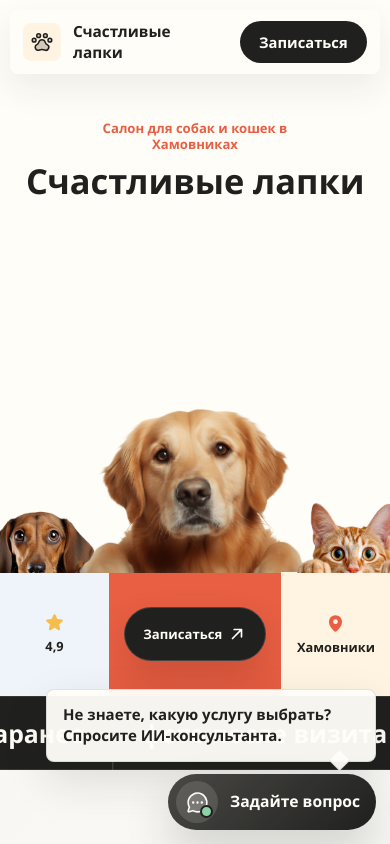
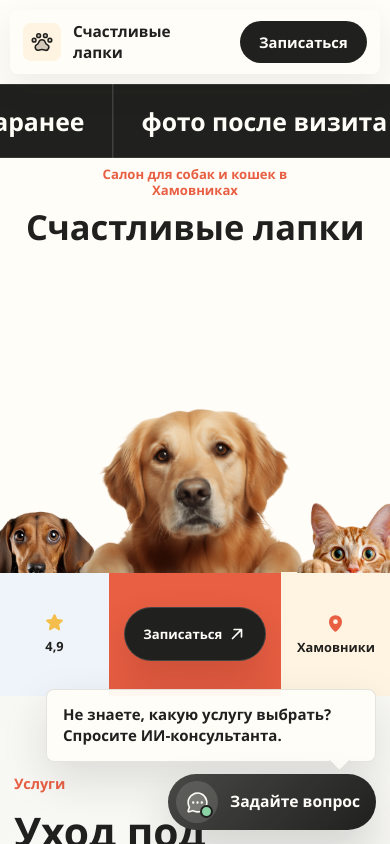
Before and after one commit to shitovlev123/happy-paws-grooming, a React (Vite) app: page / in a window 390 px wide. Shown: the top 844 px of the page. Built offline with nearby package versions, Linux system fonts and the light colour scheme.

Commit message:
Move hero marquee below navbar

```diff
--- a/src/components/Hero.tsx
+++ b/src/components/Hero.tsx
@@ -1,7 +1,12 @@
 import { ArrowUpRight, MapPin, Star } from '@phosphor-icons/react'
+import { Marquee } from './Marquee'
 
 export const Hero = () => (
   <section className="hero" aria-labelledby="hero-title">
+    <div className="hero-marquee-wrap">
+      <Marquee />
+    </div>
+
     <div className="hero-inner">
       <div className="hero-copy">
         <p className="hero-note">Салон для собак и кошек в Хамовниках</p>
--- a/src/index.css
+++ b/src/index.css
@@ -254,7 +254,7 @@ video {
   z-index: 3;
   width: min(1200px, calc(100% - 32px));
   margin: 0 auto;
-  padding: clamp(148px, 16vh, 172px) 0 320px;
+  padding: clamp(220px, 22vh, 248px) 0 320px;
   pointer-events: none;
 }
 
@@ -500,6 +500,12 @@ video {
   background: var(--ink);
   color: #fffdf8;
   box-shadow: inset 0 1px rgba(255, 255, 255, 0.1), inset 0 -1px rgba(255, 255, 255, 0.1);
+}
+
+.hero-marquee-wrap {
+  position: absolute;
+  inset: 112px 0 auto;
+  z-index: 4;
 }
 
 .marquee-track {
@@ -1937,7 +1943,7 @@ textarea:focus {
   }
 
   .hero-inner {
-    padding-top: 148px;
+    padding-top: 224px;
   }
 
   .hero-copy h1 {
@@ -1965,13 +1971,13 @@ textarea:focus {
 
 @media (min-width: 1081px) and (min-height: 821px) and (max-width: 1700px) {
   .hero-inner {
-    padding-top: clamp(210px, 23vh, 236px);
+    padding-top: clamp(248px, 27vh, 282px);
   }
 }
 
 @media (min-width: 1081px) and (max-height: 680px) {
   .hero-inner {
-    padding-top: 100px;
+    padding-top: 168px;
   }
 
   .hero-copy h1 {
@@ -2008,7 +2014,7 @@ textarea:focus {
 
 @media (min-width: 1081px) and (max-height: 520px) {
   .hero-inner {
-    padding-top: 94px;
+    padding-top: 132px;
   }
 
   .hero-note {
@@ -2069,7 +2075,7 @@ textarea:focus {
   }
 
   .hero-inner {
-    padding: 148px 0 300px;
+    padding: 220px 0 300px;
   }
 
   .hero-copy h1 {
@@ -2166,7 +2172,11 @@ textarea:focus {
 
   .hero-inner {
     width: calc(100% - 24px);
-    padding: 124px 0 286px;
+    padding: 170px 0 286px;
+  }
+
+  .hero-marquee-wrap {
+    inset: 88px 0 auto;
   }
 
   .hero-copy h1 {
--- a/src/pages/LandingPage.tsx
+++ b/src/pages/LandingPage.tsx
@@ -5,7 +5,6 @@ import { Footer } from '../components/Footer'
 import { Groomers } from '../components/Groomers'
 import { Header } from '../components/Header'
 import { Hero } from '../components/Hero'
-import { Marquee } from '../components/Marquee'
 import { Reviews } from '../components/Reviews'
 import { Services } from '../components/Services'
 
@@ -37,7 +36,6 @@ export const LandingPage = () => {
       <Header />
       <main id="content">
         <Hero />
-        <Marquee />
         <Services />
         <Groomers />
         <Reviews />
```
